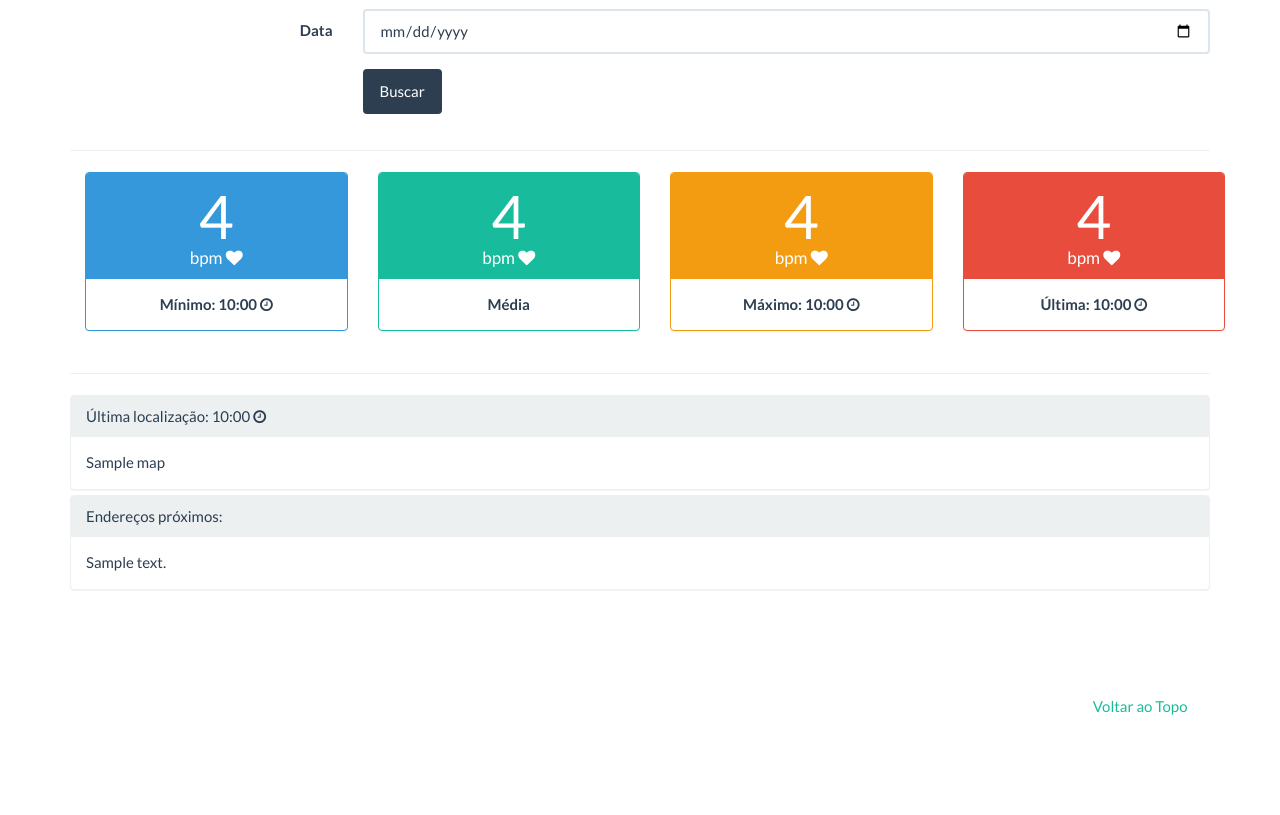
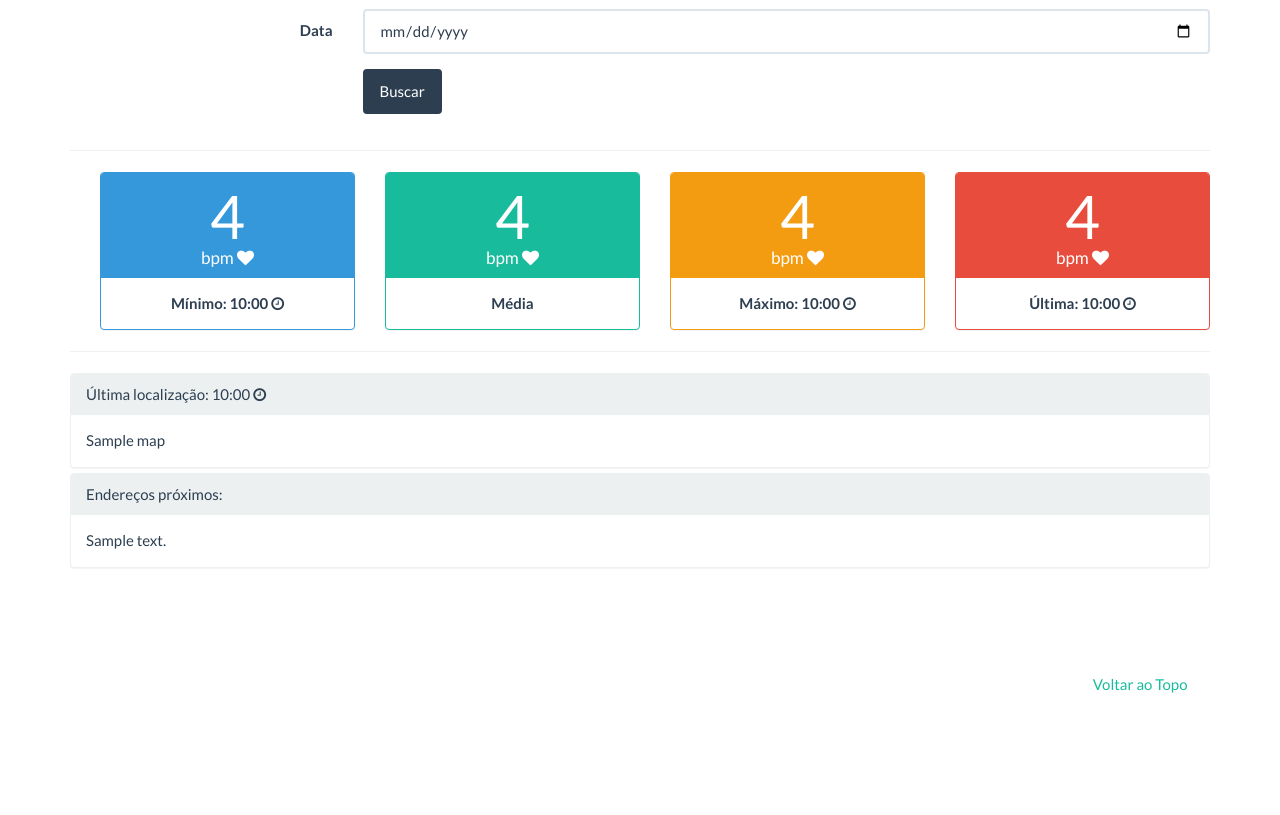
Before and after one commit to cesarbcruz/ProjectMobileHealth, a Django app: template core/templates/monitoring.html in a window 1280 px wide. Shown: the part 190-1005 px from the top of the page. After the commit the page ends 883 px from the top, so only its background shows below. Run offline with Django 3.2, Linux system fonts and the light colour scheme; tables that the repository leaves empty hold one stand-in row (values such as "Sample post"); the template is opened without the code that fills it: values that come from a table or form of the project are taken from there, most other values are stand-ins (such as "Sample title", 1, 10 or a date in 2020); some libraries are stand-ins or nearby versions.

Commit message:
modulo view monitoring

```diff
--- a/core/templates/monitoring.html
+++ b/core/templates/monitoring.html
@@ -36,7 +36,7 @@
 
     <div class="container">
 
-        <div class="row">
+        <div class="panel-group">
             <div class="col-xs-6 col-md-3">
 
                 <div class="panel status panel-info">
```
